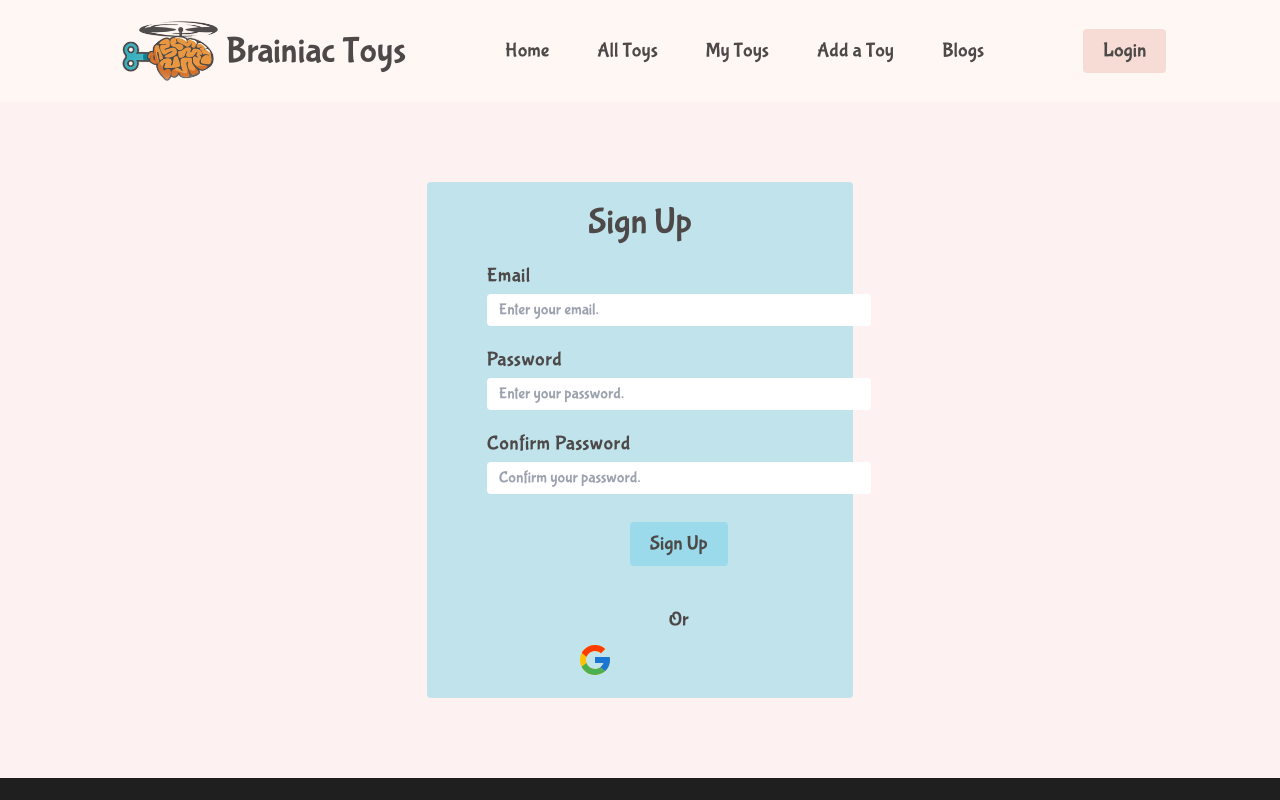
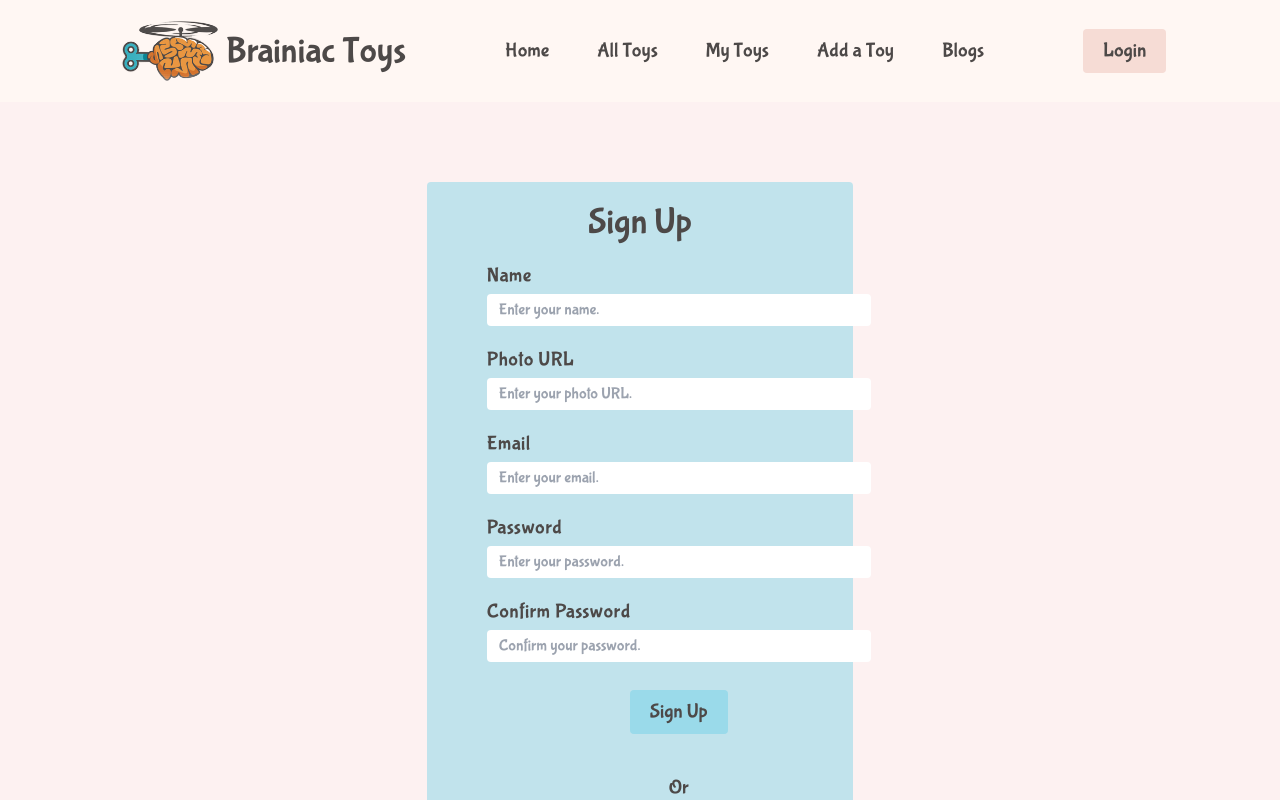
Before and after one commit to MohammadNaiem65/brainiac-toys, a React (Vite) app: page /sign-up in a window 1280 px wide. Shown: the top 800 px of the page. Built offline with nearby package versions, Linux system fonts and the light colour scheme; some icons are missing.

Commit message:
completed the sign up process

```diff
--- a/src/pages/SignUp/SignUp.jsx
+++ b/src/pages/SignUp/SignUp.jsx
@@ -4,11 +4,22 @@ import { useContext } from 'react';
 import { AuthContext } from '../../providers/AuthProvider/AuthProvider';
 
 const SignUp = () => {
-	const { createUserWithEmail, successNotification, errorNotification } =
-		useContext(AuthContext);
+	const {
+		createUserWithEmail,
+		setUser,
+		updateUserData,
+		setLoading,
+		successNotification,
+		errorNotification,
+	} = useContext(AuthContext);
+
+	// ! Handle sign up process
 	const handleSignUp = (e) => {
 		e.preventDefault();
+		setLoading(true);
 		const form = e.target;
+		const name = form.name.value;
+		const photo = form.photo.value;
 		const email = form.email.value;
 		const password = form.password.value;
 		const confirmPassword = form.confirmPassword.value;
@@ -16,6 +27,10 @@ const SignUp = () => {
 			createUserWithEmail(email, password)
 				.then((userData) => {
 					if (userData.user.email) {
+						setUser(userData.user);
+						updateUserData(name, photo)
+							.then(() => setLoading(false))
+							.catch((err) => errorNotification(err.code));
 						successNotification('User Created Successfully');
 					}
 				})
@@ -23,11 +38,44 @@ const SignUp = () => {
 		} else {
 			errorNotification('Password did not match!');
 		}
+		form.reset();
 	};
 	return (
 		<div className='w-1/3 mx-auto my-20 px-10 py-5 bg-primary/60 font-bubblegum rounded'>
 			<h2 className='text-4xl text-center'>Sign Up</h2>
 			<form className='w-fit mx-auto px-5' onSubmit={handleSignUp}>
+				{/* Name */}
+				<>
+					<label
+						htmlFor='name'
+						className='text-xl block mb-1 mt-5 tracking-wide'>
+						Name
+					</label>
+					<input
+						type='text'
+						id='name'
+						name='name'
+						placeholder='Enter your name.'
+						className='w-96 px-3 py-1 outline-primary rounded'
+						required
+					/>
+				</>
+				{/* Photo URL */}
+				<>
+					<label
+						htmlFor='photo'
+						className='text-xl block mb-1 mt-5 tracking-wide'>
+						Photo URL
+					</label>
+					<input
+						type='text'
+						id='photo'
+						name='photo'
+						placeholder='Enter your photo URL.'
+						className='w-96 px-3 py-1 outline-primary rounded'
+						required
+					/>
+				</>
 				{/* Email */}
 				<>
 					<label
@@ -41,6 +89,7 @@ const SignUp = () => {
 						name='email'
 						placeholder='Enter your email.'
 						className='w-96 px-3 py-1 outline-primary rounded'
+						required
 					/>
 				</>
 				{/* Password */}
@@ -56,6 +105,7 @@ const SignUp = () => {
 						name='password'
 						placeholder='Enter your password.'
 						className='w-96 px-3 py-1 outline-primary rounded'
+						required
 					/>
 				</>
 				{/* Confirm Password */}
@@ -71,6 +121,7 @@ const SignUp = () => {
 						name='confirmPassword'
 						placeholder='Confirm your password.'
 						className='w-96 px-3 py-1 outline-primary rounded'
+						required
 					/>
 				</>
 				<button
--- a/src/providers/AuthProvider/AuthProvider.jsx
+++ b/src/providers/AuthProvider/AuthProvider.jsx
@@ -1,8 +1,12 @@
-import { getAuth, createUserWithEmailAndPassword } from 'firebase/auth';
+import {
+	getAuth,
+	createUserWithEmailAndPassword,
+	updateProfile,
+} from 'firebase/auth';
 import { ToastContainer, toast } from 'react-toastify';
 import 'react-toastify/dist/ReactToastify.css';
 import app from '../../firebase/firebase.config';
-import { createContext } from 'react';
+import { createContext, useState } from 'react';
 
 export const AuthContext = createContext({});
 const auth = getAuth(app);
@@ -11,6 +15,17 @@ const AuthProvider = ({ children }) => {
 	// * Sign Up User
 	const createUserWithEmail = (email, password) => {
 		return createUserWithEmailAndPassword(auth, email, password);
+	};
+
+	// * Handle user
+	const [user, setUser] = useState(null);
+
+	// * Handle user data
+	const updateUserData = (name, photo) => {
+		return updateProfile(auth.currentUser, {
+			displayName: name,
+			photoURL: photo,
+		});
 	};
 
 	// * Notify user
@@ -40,9 +55,16 @@ const AuthProvider = ({ children }) => {
 		});
 	};
 
+	// * Handle loading
+	const [loading, setLoading] = useState(false);
+
 	// * Module scaffolding
 	const authInfo = {
 		createUserWithEmail,
+		user,
+		setUser,
+		updateUserData,
+		setLoading,
 		successNotification,
 		errorNotification,
 	};
```
